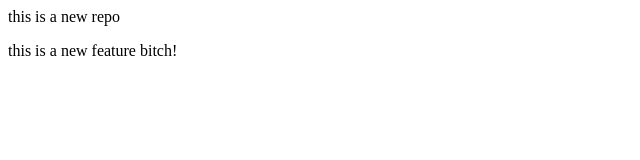
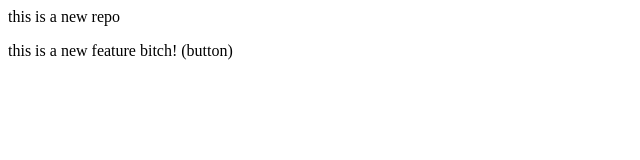
Before and after one commit to AddictedK1/localRepo1, a plain HTML site: page index.html in a window 1280 px wide. Shown: the full height of the page, 0-640 px from the left. Drawn offline with Linux system fonts and the light colour scheme.

```diff
--- a/index.html
+++ b/index.html
@@ -1,2 +1,2 @@
 <p> this is a new repo </p>
-<p> this is a new feature bitch!</p>
+<p> this is a new feature bitch! (button)</p>
```
